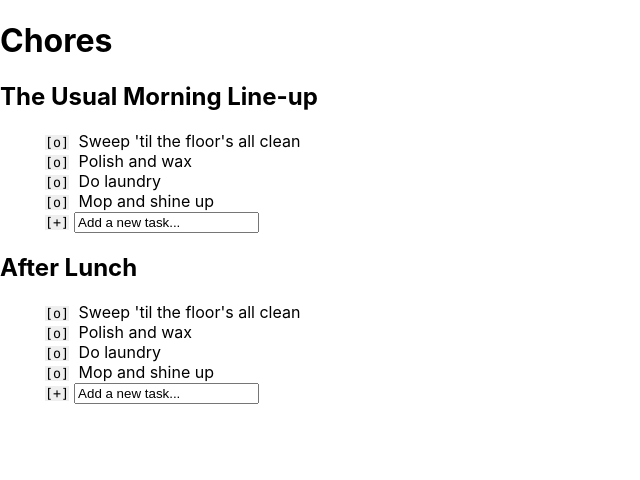
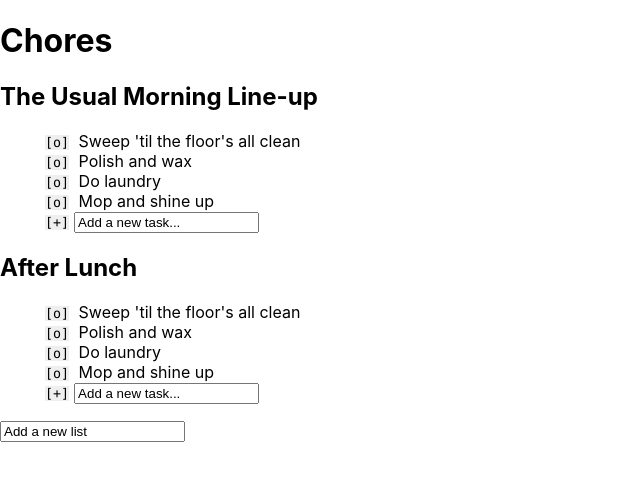
Before and after one commit to sgwicks/todo-r, a React (Create React App) app: page / in a window 1280 px wide. Shown: the top 480 px of the page, without its empty margins (0-640 px from the left). Built offline with nearby package versions, Linux system fonts and the light colour scheme.

Commit message:
AddTaskList functionality

```diff
--- a/src/App.css
+++ /dev/null
@@ -1,3 +0,0 @@
-.done {
-  list-style-type: square;
-}
--- a/src/App.js
+++ b/src/App.js
@@ -1,15 +1,26 @@
-import React from 'react';
+import React, {useState} from 'react';
 import TaskList from './components/TaskList'
 
 
 function App() {
+  const [input, setInput] = useState('Add a new list')
+  const [taskLists, setTaskLists] = useState(['The Usual Morning Line-up', 'After Lunch'])
 
+  const handleInput = (event) => {
+    setInput(event.target.value)
+  }
+
+  const addTaskList = (event) => {
+    event.preventDefault();
+    setTaskLists([...taskLists, input])
+    setInput('')
+  }
 
   return (
     <div className="App">
       <h1>Chores</h1>
-      <TaskList listName={'The Usual Morning Line-up'} />
-      <TaskList listName={'After Lunch'} />
+      {taskLists.map(list => <TaskList key={list} listName={list} />)}
+      <form onSubmit={addTaskList}><input onChange={handleInput} value={input} onClick={() => setInput('')} /></form>
     </div>
   );
 }
--- a/src/components/Status.jsx
+++ b/src/components/Status.jsx
@@ -24,8 +24,8 @@ const Status = () => {
             [{status}]
         </StatusButton>
         {showOptions && options
-        .map(option => {
-            return <StatusButton onClick={() => pickStatus(option)}>{option}</StatusButton>
+        .map((option) => {
+            return <StatusButton key={option} onClick={() => pickStatus(option)}>{option}</StatusButton>
         })
         }
         </>
```
